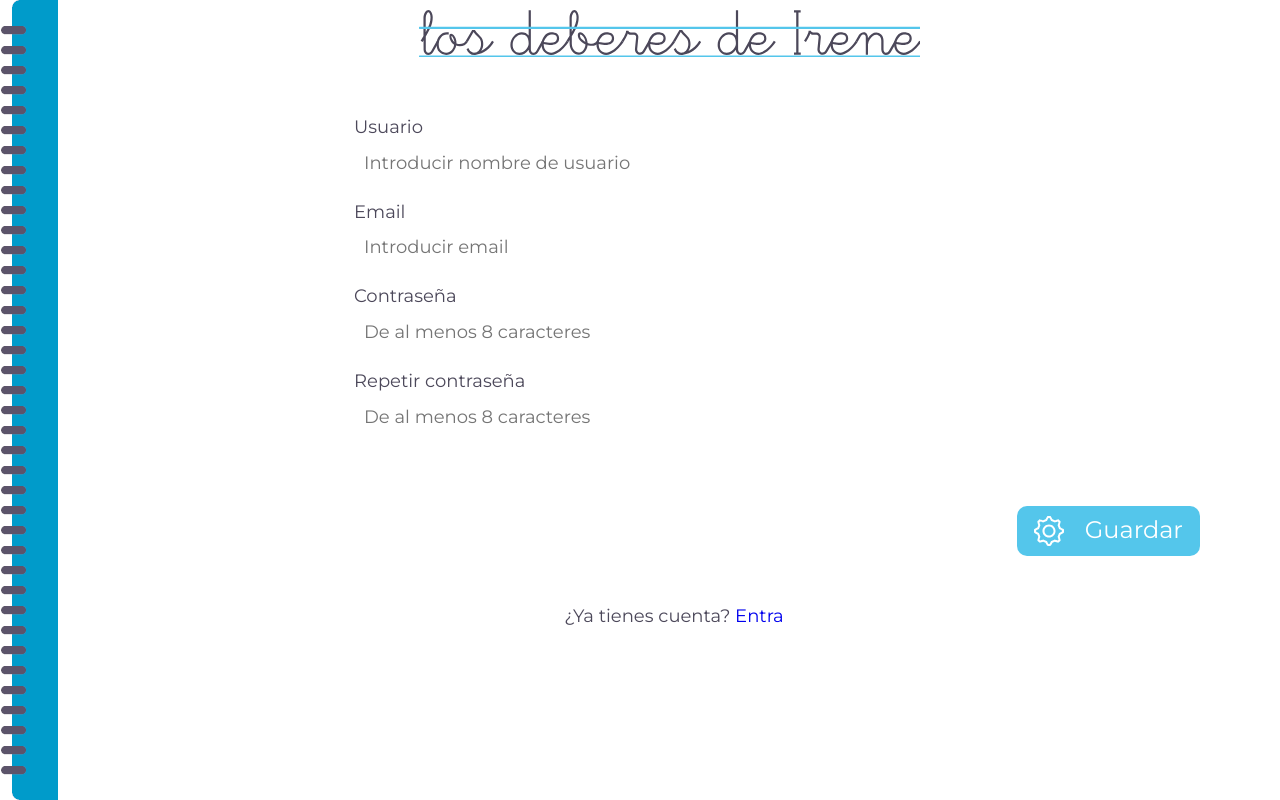
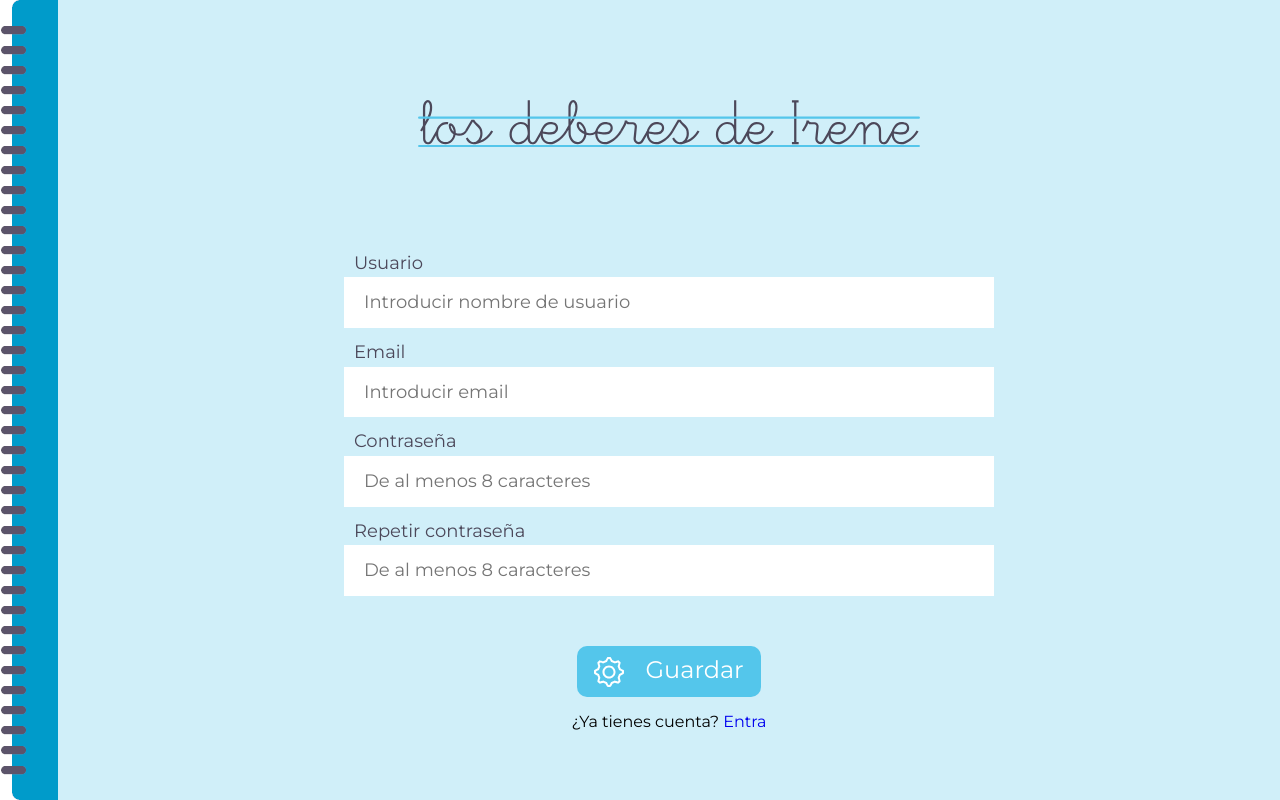
Before and after one commit to pabloalba/losdeberesdeireneweb, a Django app: template los_deberes_de_irene/templates/los_deberes_de_irene/register.html in a window 1280 px wide. Run offline with Django 3.2, Linux system fonts and the light colour scheme; the template is opened without the code that fills it, so the values that code supplies are empty.

Commit message:
Refactor css styles

```diff
--- /dev/null
+++ b/los_deberes_de_irene/static/css/home.css
@@ -0,0 +1,89 @@
+.home-title {
+  background: url("/static/img/logo-deberes-de-irene.svg");
+  width: 717px;
+  height: 67px;
+}
+
+.home-title.small{
+  background-size: 70%;
+  background-repeat: no-repeat;
+  background-position: center;
+}
+
+.home-title span {
+  display: none;
+}
+
+.special-button {
+  background-color: #54C6EB;
+  border-radius: 10px;
+  bottom: 5rem;
+  color: white;
+  font-size: 24px;
+  position: absolute;
+  right: 5rem;
+  padding: 10px 17px;
+  text-decoration: none;
+}
+
+.special-button img {
+  height: 30px;
+  padding-right: 15px;
+  vertical-align: middle;
+  width: 30px;
+}
+
+.main-form {
+  align-items: center;
+  display: flex;
+  flex-direction: column;
+  margin-top: 60px;
+  width: 650px;
+}
+
+.main-form .entry {
+  width: 100%;
+}
+
+.main-form .entry:not(:first-child) {
+  margin-top: 14px;
+}
+
+.main-form label {
+  font-size: 18px;
+  color: #4C485A;
+  display: block;
+  padding-left: 10px;
+  padding-bottom: 4px;
+}
+
+.main-form input {
+  border: none;
+  display: block;
+  font-size: 18px;
+  outline: none;
+  padding: 15px 20px;
+  width: 100%;
+}
+
+.special-button-login {
+  background-color: #54C6EB;
+  border-radius: 10px;
+  border-width: 0;
+  color: white;
+  font-size: 36px;
+  font-weight: 400;
+  padding: 10px 17px;
+  margin-top: 50px;
+}
+
+.special-button-login.register {
+  font-size: 24px;
+}
+
+.special-button-login img {
+  height: 30px;
+  padding-right: 15px;
+  vertical-align: middle;
+  width: 30px;
+}
--- /dev/null
+++ b/los_deberes_de_irene/static/css/layout.css
@@ -0,0 +1,87 @@
+body {
+  font-family: Montserrat;
+}
+
+a {
+  text-decoration: none;
+}
+
+.main-container {
+  align-items: center;
+  background: url("/static/img/spiral-middle.png") repeat-y;
+  display: flex;
+  flex-direction: column;
+  height: 100%;
+  padding-left: 58px;
+  position: relative;
+  max-width: calc(1920px - 58px);
+  margin: 0 auto;
+}
+
+.main-container.home {
+  background-color: #D0EFF9;
+  justify-content: center;
+}
+
+.main-container.browser-root {
+  background-color: #F3FCFF;
+}
+
+.main-container.browser-folder {
+  background-color: #FFFFFF;
+}
+
+.main-container::before {
+  background: url("/static/img/spiral-top.png");
+  content: "";
+  position: absolute;
+  height: 25px;
+  left: 0;
+  top: 0;
+  width: 58px;
+}
+
+.main-container::after {
+  background: url("/static/img/spiral-bottom.png");
+  content: "";
+  position: absolute;
+  height: 25px;
+  left: 0;
+  bottom: 0;
+  width: 58px;
+}
+
+.header {
+  display: flex;
+  flex-direction: row;
+  align-items: center;
+  height: 64px;
+  width: 100%;
+}
+
+.header.root {
+}
+
+.header.folder {
+  border-bottom: 5px solid #F2484B;
+}
+
+.header-logo {
+  height: 17px;
+  margin-left: calc(200px - 58px);
+  float: left;
+}
+
+.header-title {
+  font-size: 35px;
+  flex-grow: 1;
+  text-align: center;
+}
+
+.header-button {
+  background-color: #54C6EB;
+  border-radius: 10px;
+  color: #FFFFFF;
+  font-size: 25px;
+  padding: 10px 15px;
+}
--- a/los_deberes_de_irene/static/css/login.css
+++ /dev/null
@@ -1,71 +0,0 @@
-.login-container{
-    width: 100%;
-    margin: 0 auto;
-}
-
-.data-container{
-    width: 650px;
-    margin: 0 auto;
-}
-
-.home-title{
-    margin: 0 auto 50;
-}
-
-.home-title.small{
-    scale: 70%;
-}
-
-label {
-    font-family: Montserrat;
-    font-size: 18px;
-    width: 100%;
-    color: #4C485A;
-    padding-left: 10px;
-}
-
-input {
-    font-family: Montserrat;
-    font-size: 18px;
-    height: 50px;
-    width: 100%;
-    border: none;
-    outline: none;
-    margin-bottom: 14px;
-    padding-left: 20px;
-}
-
-.special-button-login {
-  background-color: #54C6EB;
-  border-radius: 10px;
-  color: white;
-  font-family: Montserrat;
-  font-size: 36px;
-  font-weight: 400;
-  padding: 10px 17px;
-  margin: 0 auto;
-  text-decoration: none;
-}
-
-.special-button-login img {
-  height: 30px;
-  padding-right: 15px;
-  vertical-align: middle;
-  width: 30px;
-}
-
-.special-button-login.register {
-    font-size: 24px;
-    position: absolute;
-    right: 5rem;
-}
-
-.line-container {
-    width: 100%;
-    text-align: center;
-    margin-top: 50px;
-}
-
-.line-container.register {
-    margin-top: 150px;
-}
--- a/los_deberes_de_irene/static/css/main.css
+++ b/los_deberes_de_irene/static/css/main.css
@@ -1,179 +1,4 @@
 @import url(normalize.css);
-
-/* Main layout */
-
-.main-container {
-  align-items: center;
-  background: url("/static/img/spiral-middle.png") repeat-y;
-  display: flex;
-  flex-direction: column;
-  font-family: Montserrat;
-  height: 100%;
-  padding-left: 58px;
-  position: relative;
-  max-width: calc(1920px - 58px);
-  margin: 0 auto;
-}
-
-.main-container.home {
-  background-color: #D0EFF9;
-  justify-content: center;
-}
-
-.main-container.browser-root {
-  background-color: #F3FCFF;
-}
-
-.main-container.browser-folder {
-  background-color: #FFFFFF;
-}
-
-.main-container::before {
-  background: url("/static/img/spiral-top.png");
-  content: "";
-  position: absolute;
-  height: 25px;
-  left: 0;
-  top: 0;
-  width: 58px;
-}
-
-.main-container::after {
-  background: url("/static/img/spiral-bottom.png");
-  content: "";
-  position: absolute;
-  height: 25px;
-  left: 0;
-  bottom: 0;
-  width: 58px;
-}
-
-a {
-  text-decoration: none;
-}
-
-
-/* Home screen */
-
-.home-title {
-  background: url("/static/img/logo-deberes-de-irene.svg");
-  width: 717px;
-  height: 67px;
-}
-
-.home-title span {
-  display: none;
-}
-
-.special-button {
-  background-color: #54C6EB;
-  border-radius: 10px;
-  bottom: 5rem;
-  color: white;
-  font-size: 24px;
-  position: absolute;
-  right: 5rem;
-  padding: 10px 17px;
-  text-decoration: none;
-}
-
-.special-button img {
-  height: 30px;
-  padding-right: 15px;
-  vertical-align: middle;
-  width: 30px;
-}
-
-
-/* Browser screen */
-
-.header {
-  display: flex;
-  flex-direction: row;
-  align-items: center;
-  height: 64px;
-  width: 100%;
-}
-
-.header.root {
-}
-
-.header.folder {
-  border-bottom: 5px solid #F2484B;
-}
-
-.header-logo {
-  height: 17px;
-  margin-left: calc(200px - 58px);
-  float: left;
-}
-
-.header-title {
-  font-size: 35px;
-  flex-grow: 1;
-  text-align: center;
-}
-
-.header-button {
-  background-color: #54C6EB;
-  border-radius: 10px;
-  color: #FFFFFF;
-  font-size: 25px;
-  padding: 10px 15px;
-}
-
-.page-grid {
-  align-items: center;
-  display: flex;
-  flex-flow: row wrap;
-  flex-grow: 1;
-  justify-content: space-between;
-}
-
-.page-grid .grid-item {
-  border-radius: 10px;
-  display: flex;
-  flex-direction: column;
-  align-items: center;
-  justify-content: center;
-  height: 280px;
-  width: 280px;
-}
-
-.page-grid .grid-item:not(:first-child) {
-  margin-left: 40px;
-}
-
-.page-grid.big .grid-item {
-  width: 400px;
-  height: 400px;
-}
-
-.page-grid .grid-item.folder {
-  background-color: #54C6EB;
-}
-
-.page-grid .grid-item.page {
-  background-color: #FFFFFF;
-  border: 5px solid #54C6EB;
-}
-
-.page-grid .grid-item img {
-  height: 175px;
-}
-
-.page-grid .grid-item span {
-  margin-top: 25px;
-}
-
-.page-grid .grid-item span a {
-  font-size: 30px;
-}
-
-.page-grid .grid-item.folder span a {
-  color: #FFFFFF;
-}
-
-.page-grid .grid-item.page span a {
-  color: #000000;
-}
+@import url(layout.css);
+@import url(home.css);
+@import url(browser.css);
--- a/los_deberes_de_irene/templates/los_deberes_de_irene/base.html
+++ b/los_deberes_de_irene/templates/los_deberes_de_irene/base.html
@@ -7,7 +7,6 @@
     {% progressive_web_app_meta %}
     <link href='https://fonts.googleapis.com/css?family=Montserrat' rel='stylesheet'>
     <link rel="stylesheet" href="{% static 'css/main.css' %}" />
-    {% block extra_head %}{% endblock %}
   </head>
   <body>
     <div class="main-container {% block main-class %}{% endblock %}">
--- a/los_deberes_de_irene/templates/los_deberes_de_irene/register.html
+++ b/los_deberes_de_irene/templates/los_deberes_de_irene/register.html
@@ -1,44 +1,36 @@
 {% extends "los_deberes_de_irene/base.html" %}
 
 {% load static %}
-{% block extra_head %}
-<link rel="stylesheet" href="{% static 'css/login.css' %}" />
-{% endblock %}
+
+{% block main-class %}home{% endblock %}
 
 {% block content %}
-  <div class="login-container">
-
-
   <h1 class="home-title small"><span>Los deberes de Irene</span></h1>
 
-
-	  <form method="POST">
+  <form class="main-form" method="POST">
     {% csrf_token %}
-		<div class="data-container">
+    <div class="entry">
       <label for="id_username">Usuario</label>
-			<input type="text" name="username" maxlength="150" autofocus="" required="" id="id_username" placeholder="Introducir nombre de usuario">
-
-			<label for="id_email">Email</label>
-			  <input type="email" name="email" required="" id="id_email" placeholder="Introducir email">
-
-
-			<label for="id_password1">Contraseña</label>
-			  <input type="password" name="password1" autocomplete="new-password" required="" id="id_password1" placeholder="De al menos 8 caracteres">
-
-			<label for="id_password2">Repetir contraseña</label>
-			  <input type="password" name="password2" autocomplete="new-password" required="" id="id_password2" placeholder="De al menos 8 caracteres">
-
-
-			<div class="line-container">
-			  <a class="special-button-login register" href="#" onclick="this.closest('form').submit();return false;">
-				<img src="{% static 'img/settings.svg' %}" alt="" />
-				Guardar
-			  </a>
+      <input type="text" name="username" maxlength="150" autofocus="" required=""
+             id="id_username" placeholder="Introducir nombre de usuario">
     </div>
 
+    <div class="entry">
+      <label for="id_email">Email</label>
+      <input type="email" name="email" required=""
+             id="id_email" placeholder="Introducir email">
+    </div>
 
-			<div class="line-container register">
-			  <label>¿Ya tienes cuenta?  <a href="{% url 'login' %}">Entra</a></label>
+    <div class="entry">
+      <label for="id_password1">Contraseña</label>
+      <input type="password" name="password1" autocomplete="new-password" required=""
+             id="id_password1" placeholder="De al menos 8 caracteres">
+    </div>
+
+    <div class="entry">
+      <label for="id_password2">Repetir contraseña</label>
+      <input type="password" name="password2" autocomplete="new-password" required=""
+             id="id_password2" placeholder="De al menos 8 caracteres">
     </div>
 
     {% if messages %}
@@ -49,15 +41,11 @@
       </ul>
     {% endif %}
 
-
-
-		</div>
-
+    <button type="submit" class="special-button-login register">
+      <img src="{% static 'img/settings.svg' %}" alt="" />
+      Guardar
+    </button>
   </form>
 
-
-
-
-
-</div>
+  <label>¿Ya tienes cuenta?  <a href="{% url 'login' %}">Entra</a></label>
 {% endblock %}
--- a/los_deberes_de_irene/views.py
+++ b/los_deberes_de_irene/views.py
@@ -33,6 +33,8 @@ def login_request(request):
         if form.is_valid():
             username = form.cleaned_data.get('username')
             password = form.cleaned_data.get('password')
+            print(username)
+            print(password)
             user = authenticate(username=username, password=password)
             if user is not None:
                 login(request, user)
```
Also changed, not shown: los_deberes_de_irene/static/css/browser.css (added, +55 -0 lines), los_deberes_de_irene/templates/los_deberes_de_irene/login.html (+17 -29 lines). Lines whose indentation alone changed are shown as unchanged.
